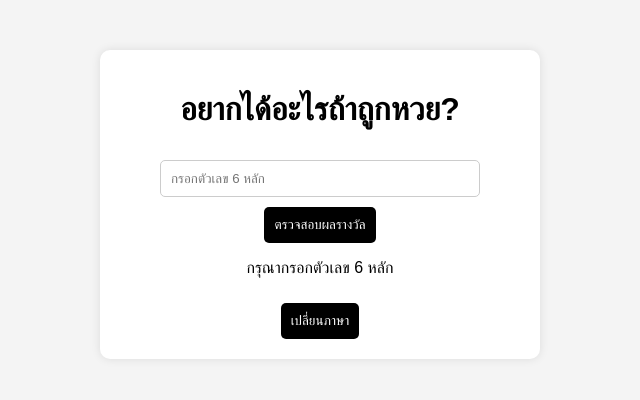
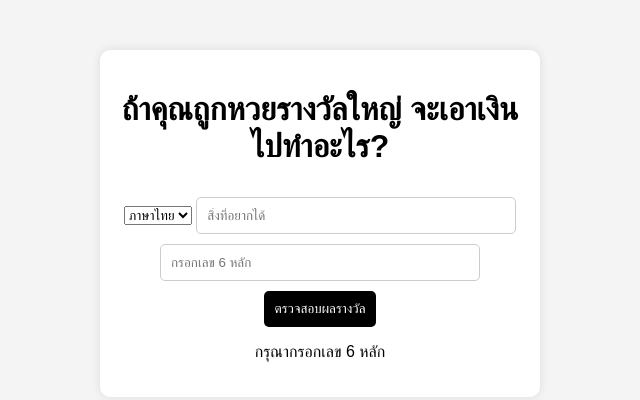
Before and after one commit to baelyself/lotteryweb, a plain HTML site: page index.html in a window 1280 px wide. Both pictures are taken after a click on the button "ตรวจสอบผลรางวัล". Shown: the whole page, without its empty margins (320-960 px from the left). Drawn offline with Linux system fonts and the light colour scheme.

Commit message:
Update index.html

```diff
--- a/index.html
+++ b/index.html
@@ -3,66 +3,83 @@
 <head>
     <meta charset="UTF-8">
     <meta name="viewport" content="width=device-width, initial-scale=1.0">
-    <title>หวยจำลอง</title>
-    <link rel="stylesheet" href="style.css">
+    <title>หวยรางวัลใหญ่</title>
+    <link rel="stylesheet" href="styles.css">
 </head>
 <body>
     <div class="container">
-        <h1 id="question">อยากได้อะไรถ้าถูกหวย?</h1>
-        <input type="text" id="lotteryInput" placeholder="กรอกตัวเลข 6 หลัก" maxlength="6">
-        <button id="checkButton" onclick="checkLucky()">ตรวจสอบผลรางวัล</button>
-        <p id="result" class="hidden"></p>
-        <button onclick="switchLanguage()">เปลี่ยนภาษา</button>
+        <h1 id="title">ถ้าคุณถูกหวยรางวัลใหญ่ จะเอาเงินไปทำอะไร?</h1>
+
+        <!-- เลือกภาษา -->
+        <select id="language" onchange="changeLanguage()">
+            <option value="th">ภาษาไทย</option>
+            <option value="en">English</option>
+        </select>
+
+        <!-- กรอกสิ่งที่อยากได้ -->
+        <input type="text" id="wishInput" placeholder="สิ่งที่อยากได้">
+
+        <!-- กรอกตัวเลข 6 หลัก -->
+        <input type="text" id="userNumber" maxlength="6" placeholder="กรอกเลข 6 หลัก">
+
+        <!-- ปุ่มตรวจสอบ -->
+        <button onclick="checkLottery()" id="checkButton">ตรวจสอบผลรางวัล</button>
+
+        <!-- ผลลัพธ์ -->
+        <p id="result"></p>
+
+        <!-- ปุ่มลองใหม่ (ซ่อนอยู่ตอนแรก) -->
+        <button id="retryButton" onclick="resetForm()" style="display:none;">ลองใหม่อีกครั้ง</button>
     </div>
 
     <script>
-        let currentLang = "th";
+        // ฟังก์ชันตรวจสอบผลรางวัล
+        function checkLottery() {
+            const wish = document.getElementById("wishInput").value;
+            const userNumber = document.getElementById("userNumber").value;
+            const resultText = document.getElementById("result");
+            const retryButton = document.getElementById("retryButton");
 
-        function switchLanguage() {
-            currentLang = currentLang === "th" ? "en" : "th";
-            updateText();
+            if (userNumber.length !== 6) {
+                resultText.textContent = language === "th" ? "กรุณากรอกเลข 6 หลัก" : "Please enter a 6-digit number";
+                return;
+            }
+
+            resultText.textContent = language === "th"
+                ? `น่าเสียดาย... เลขที่คุณกรอกไม่ตรงกับรางวัล ลองใหม่อีกครั้งไหม โอกาสหน้าอาจจะเป็นของคุณ`
+                : `Too bad... Your number didn't match. Try again next time!`;
+
+            retryButton.style.display = "block"; // แสดงปุ่มลองใหม่
         }
 
-        function updateText() {
-            const text = {
-                th: {
-                    question: "อยากได้อะไรถ้าถูกหวย?",
-                    enterNumber: "กรอกตัวเลข 6 หลัก",
-                    button: "ตรวจสอบผลรางวัล",
-                    resultLose: "น่าเสียดาย... เลขที่คุณกรอกไม่ตรงกับรางวัล ลองใหม่อีกครั้งไหม? โอกาสหน้าอาจเป็นของคุณ"
-                },
-                en: {
-                    question: "What do you want if you win the lottery?",
-                    enterNumber: "Enter your 6-digit number",
-                    button: "Check Results",
-                    resultLose: "Too bad... Your number didn't match. Want to try again? Maybe next time luck will be on your side!"
-                }
-            };
-
-            document.getElementById("question").innerText = text[currentLang].question;
-            document.getElementById("lotteryInput").placeholder = text[currentLang].enterNumber;
-            document.getElementById("checkButton").innerText = text[currentLang].button;
+        // ฟังก์ชันเปลี่ยนภาษา
+        let language = "th";
+        function changeLanguage() {
+            language = document.getElementById("language").value;
+            document.getElementById("title").textContent = language === "th"
+                ? "ถ้าคุณถูกหวยรางวัลใหญ่ จะเอาเงินไปทำอะไร?"
+                : "If you win the big lottery, what will you do with the money?";
+            document.getElementById("wishInput").placeholder = language === "th"
+                ? "สิ่งที่อยากได้"
+                : "What do you want?";
+            document.getElementById("userNumber").placeholder = language === "th"
+                ? "กรอกเลข 6 หลัก"
+                : "Enter 6-digit number";
+            document.getElementById("checkButton").textContent = language === "th"
+                ? "ตรวจสอบผลรางวัล"
+                : "Check Result";
+            document.getElementById("retryButton").textContent = language === "th"
+                ? "ลองใหม่อีกครั้ง"
+                : "Try Again";
         }
 
-        function checkLucky() {
-            const input = document.getElementById("lotteryInput").value;
-            const result = document.getElementById("result");
-
-            if (input.length !== 6 || isNaN(input)) {
-                result.innerText = currentLang === "th" ? "กรุณากรอกตัวเลข 6 หลัก" : "Please enter a valid 6-digit number";
-            } else {
-                const luckyNumber = "123456"; // เปลี่ยนเลขนี้ได้
-                if (input === luckyNumber) {
-                    result.innerText = currentLang === "th" ? "ยินดีด้วย! คุณถูกรางวัล" : "Congratulations! You won the lottery!";
-                } else {
-                    result.innerText = currentLang === "th" ? "น่าเสียดาย... เลขที่คุณกรอกไม่ตรงกับรางวัล ลองใหม่อีกครั้งไหม? โอกาสหน้าอาจเป็นของคุณ" : "Too bad... Your number didn't match. Want to try again? Maybe next time luck will be on your side!";
-                }
-            }
-
-            result.classList.remove("hidden");
+        // ฟังก์ชันรีเซ็ตฟอร์ม
+        function resetForm() {
+            document.getElementById("wishInput").value = "";
+            document.getElementById("userNumber").value = "";
+            document.getElementById("result").textContent = "";
+            document.getElementById("retryButton").style.display = "none"; // ซ่อนปุ่มลองใหม่
         }
-
-        updateText();
     </script>
 
     <style>
```
